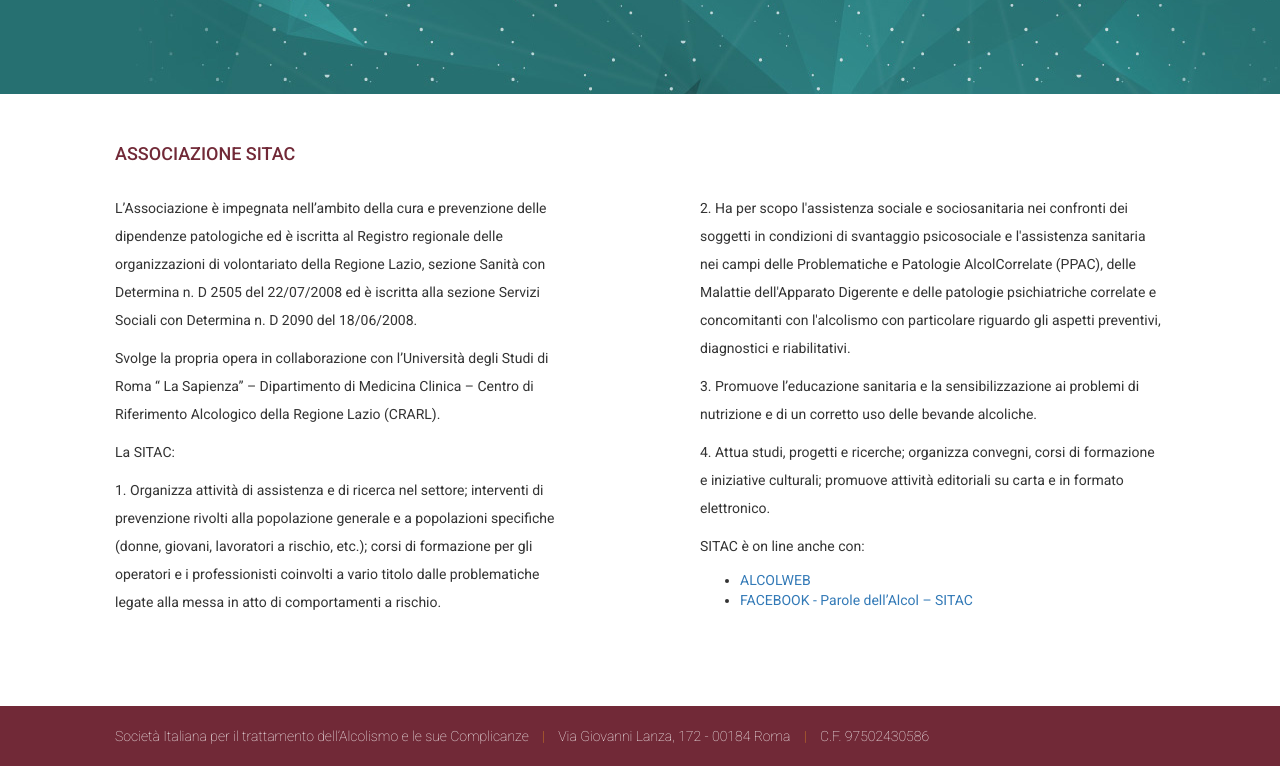
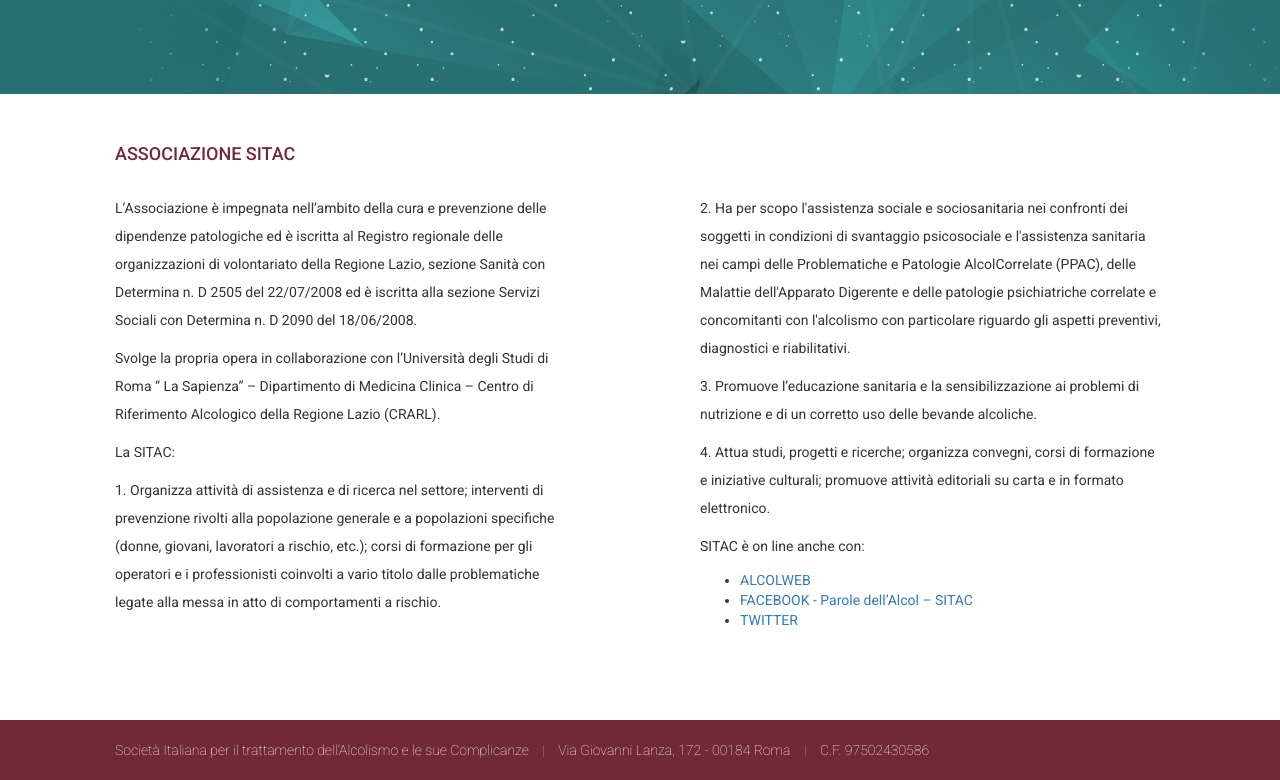
Before and after one commit to cvdlab/sitac.it, a plain HTML site: page index.html in a window 1280 px wide. Shown: the part 465-1245 px from the top of the page. Drawn offline with Linux system fonts and the light colour scheme.

Commit message:
added twitter link

```diff
--- a/index.html
+++ b/index.html
@@ -85,6 +85,7 @@
           <ul>
             <li><a href="http://www.alcolweb.it/">ALCOLWEB</a></li>
             <li><a href="https://www.facebook.com/pages/Parole-dellAlcol-SITAC/150009651837514?fref=ts">FACEBOOK -  Parole dell’Alcol – SITAC</a></li>
+            <li><a href="https://twitter.com/parolealcol">TWITTER</a></li>
           </ul>
         </p>
       </div>
```
